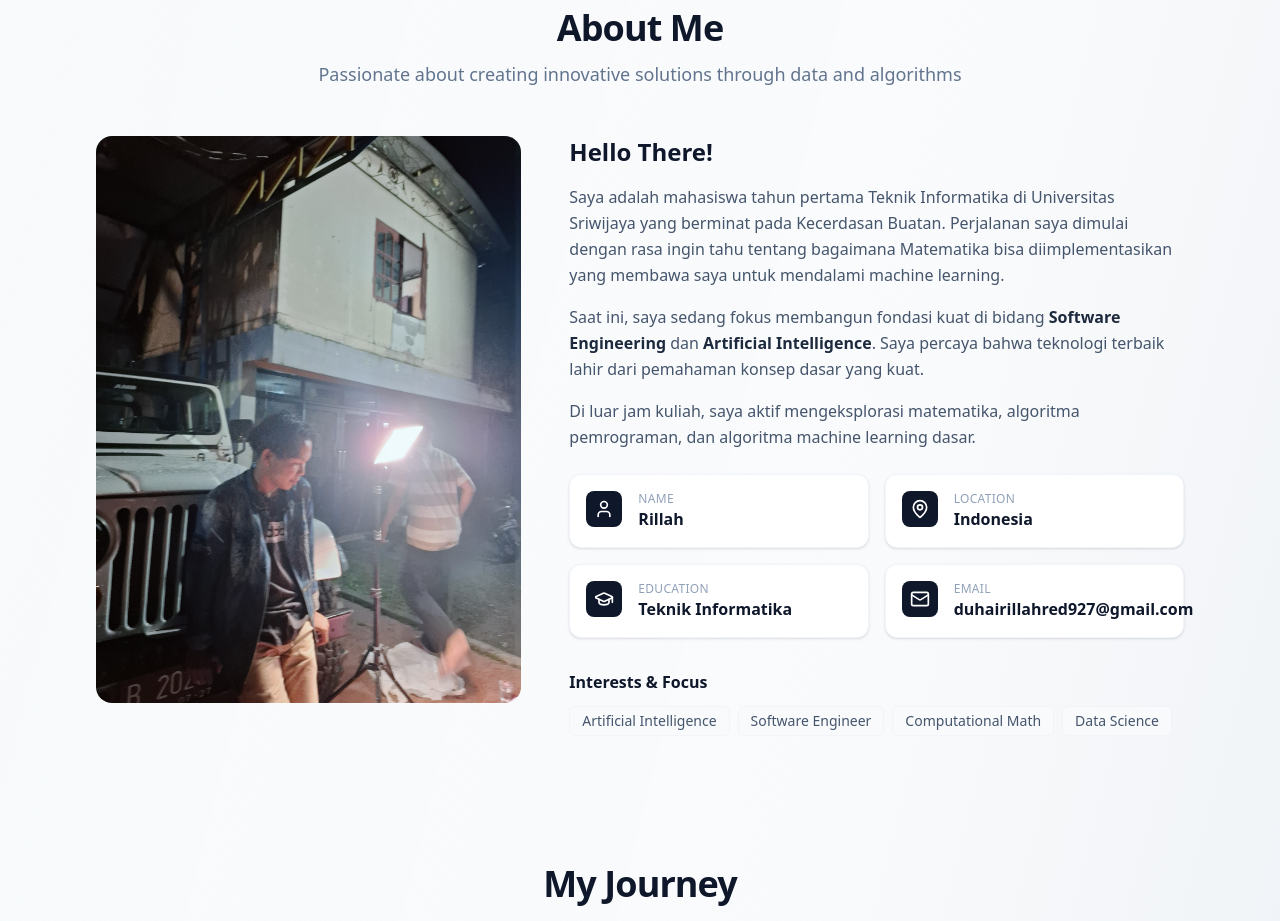
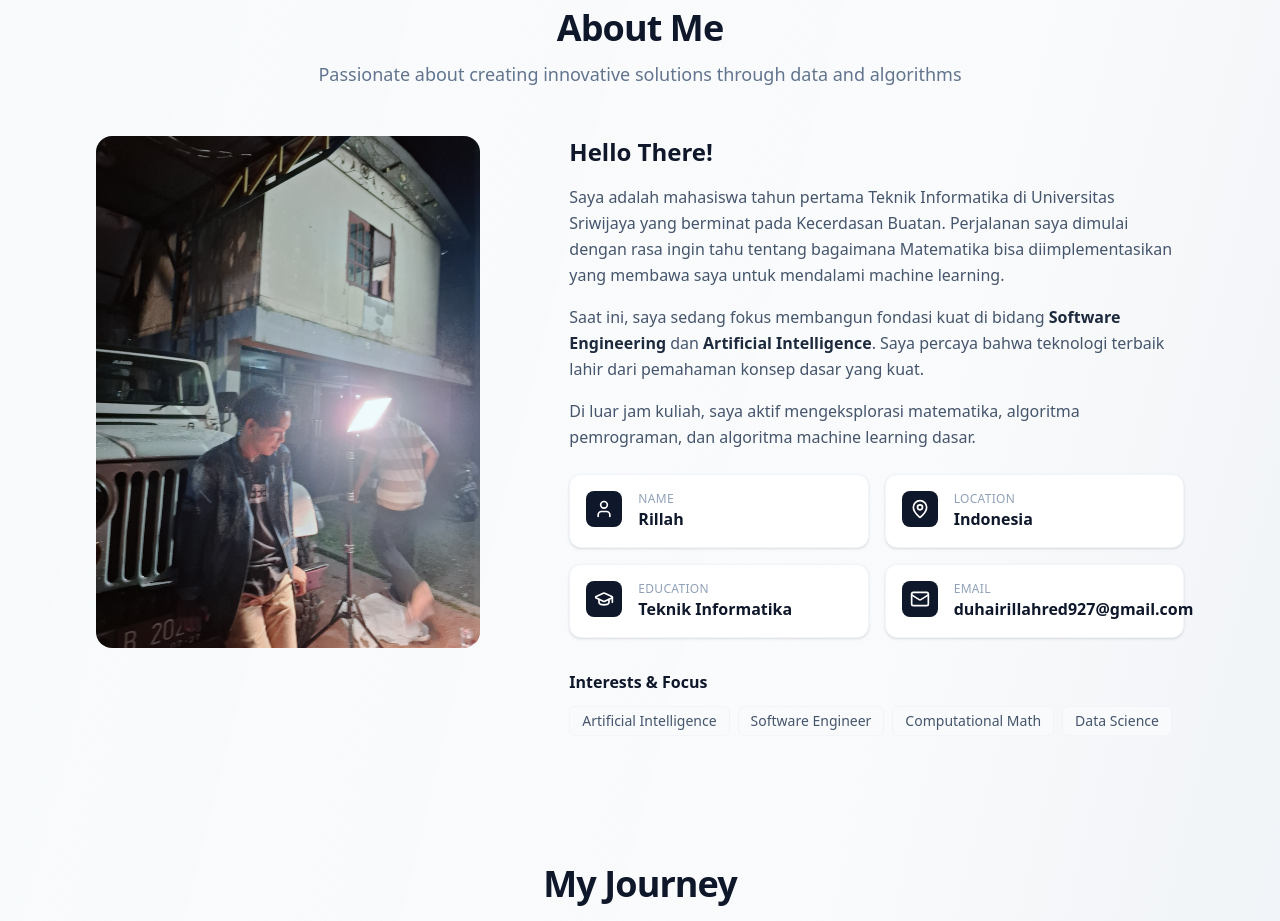
Before and after one commit to SerenaaaaRN/portfolio-rillah-next, a Next.js app: page / in a window 1280 px wide. Shown: the part 920-1841 px from the top of the page. Built offline with nearby package versions, Linux system fonts and the light colour scheme; no server answers; the database is empty.

Commit message:
ubah ukuran foto di about

```diff
--- a/components/About.tsx
+++ b/components/About.tsx
@@ -27,15 +27,15 @@ export const About: React.FC = () => {
           className="lg:col-span-5"
         >
           <motion.div
-            whileHover={{ scale: 1.05, y: -5 }}
+            whileHover={{ scale: 1.02, y: -2 }}
             transition={{ type: 'spring', stiffness: 200, damping: 15 }}
-            className="relative overflow-hidden rounded-2xl shadow-soft"
+            className="relative overflow-hidden rounded-2xl shadow-soft max-w-sm"
           >
             <Image
               src="/assets/rillahme.jpg"
               alt="Working"
-              width={500}
-              height={500}
+              width={1100}
+              height={1100}
               className="w-full h-auto object-cover"
             />
           </motion.div>
```
